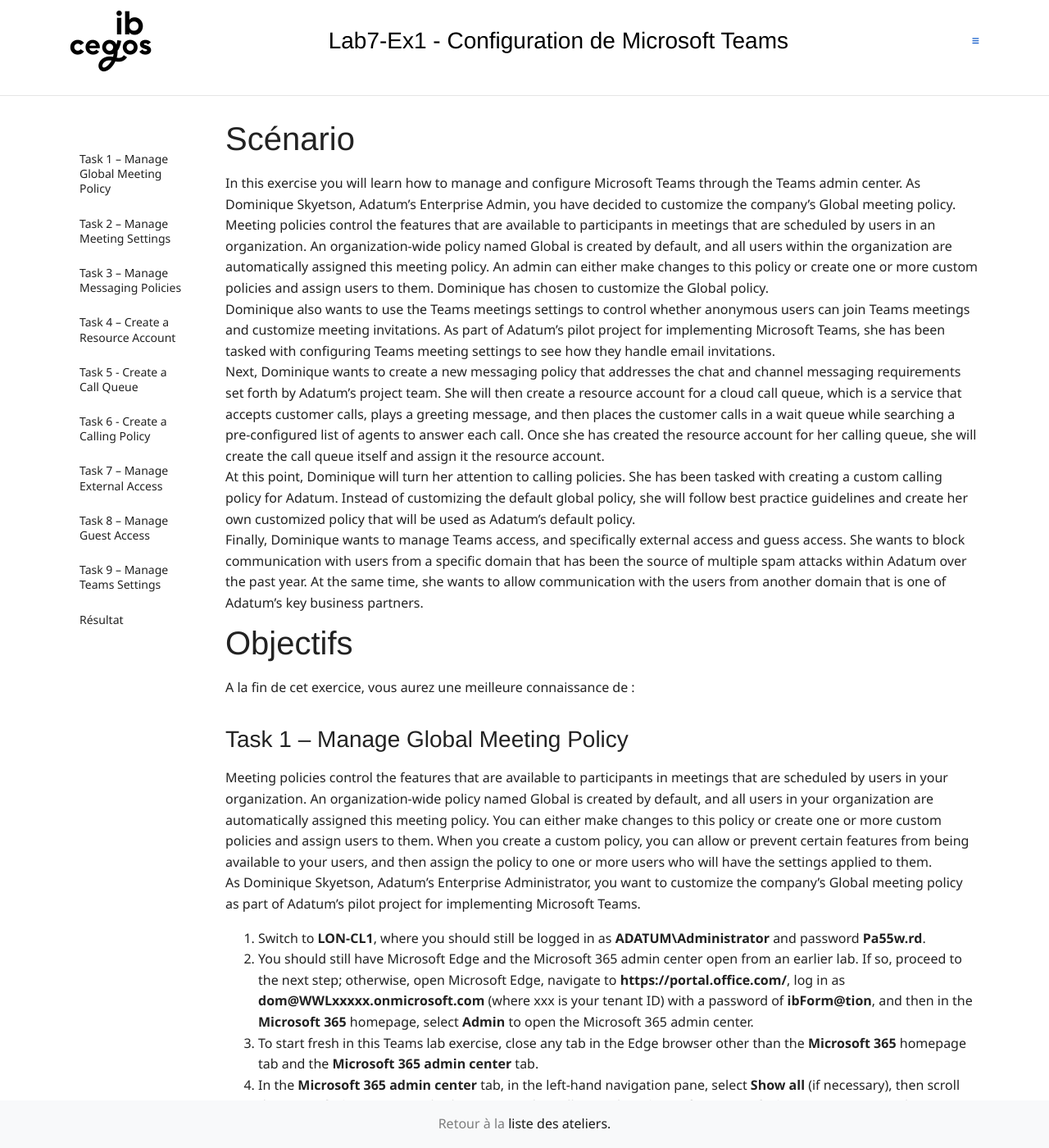
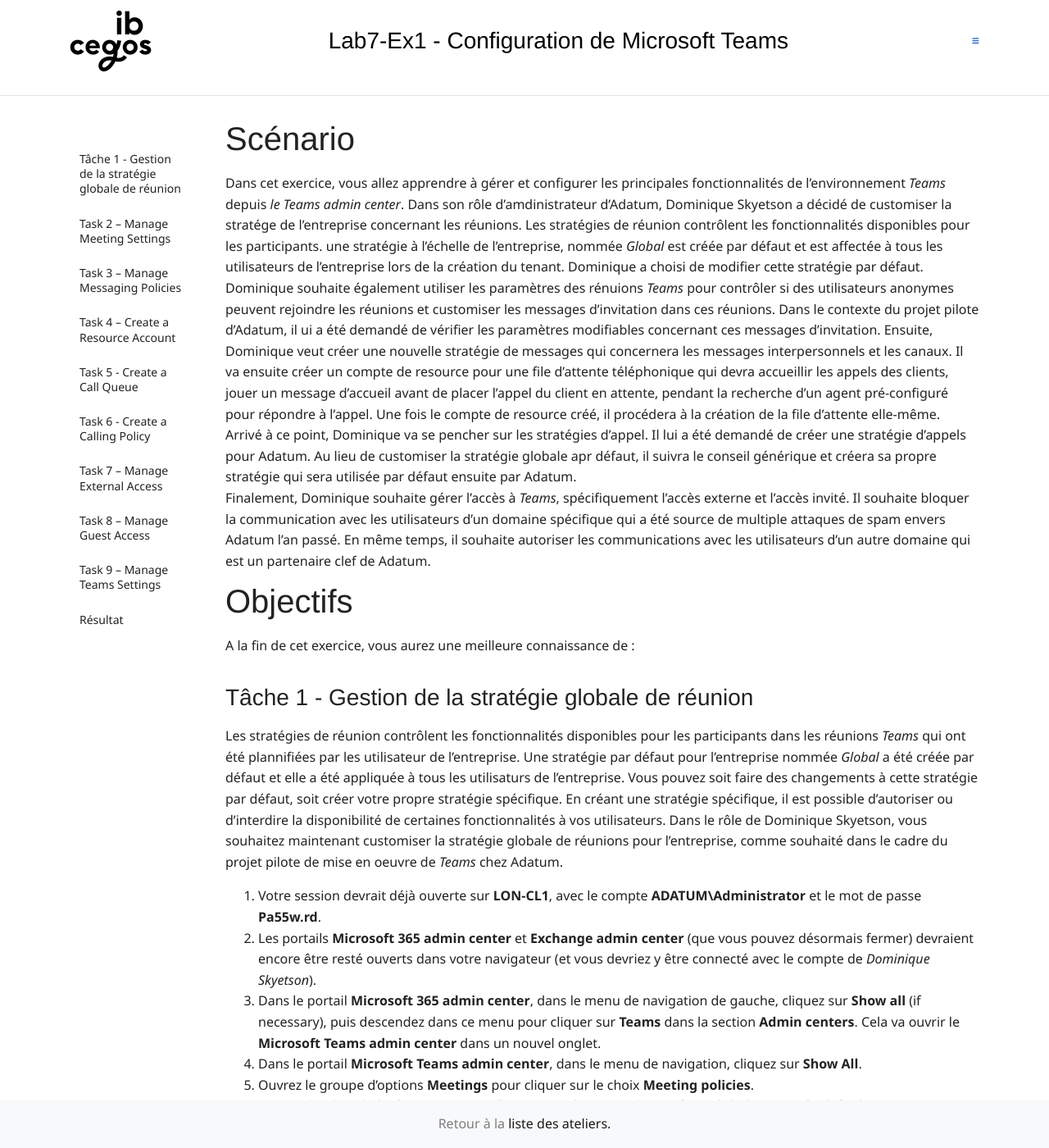
Before and after one commit to renaudwangler/ib-labs, a Jekyll site: the page built from msms030fr/lab7e1.md, in a window 1280 px wide and 1400 px high. Shown: the whole window at 82% size. Built offline with Jekyll 4.4.1, drawn with Linux system fonts in a browser that asks for light colours; nearby versions of some CDN libraries; comment, search, counter and statistics services are not loaded; some of the changed text lies outside the part shown.

Commit message:
msms030frl7e1t1

```diff
--- a/msms030fr/lab7e1.md
+++ b/msms030fr/lab7e1.md
@@ -4,32 +4,32 @@ title: "Lab7-Ex1 - Configuration de Microsoft Teams"
 length: "00"
 ---
 # Scénario
-In this exercise you will learn how to manage and configure Microsoft Teams through the Teams admin center. As Dominique Skyetson, Adatum's Enterprise Admin, you have decided to customize the company's Global meeting policy. Meeting policies control the features that are available to participants in meetings that are scheduled by users in an organization. An organization-wide policy named Global is created by default, and all users within the organization are automatically assigned this meeting policy. An admin can either make changes to this policy or create one or more custom policies and assign users to them. Dominique has chosen to customize the Global policy.
-Dominique also wants to use the Teams meetings settings to control whether anonymous users can join Teams meetings and customize meeting invitations. As part of Adatum’s pilot project for implementing Microsoft Teams, she has been tasked with configuring Teams meeting settings to see how they handle email invitations.
-Next, Dominique wants to create a new messaging policy that addresses the chat and channel messaging requirements set forth by Adatum’s project team. She will then create a resource account for a cloud call queue, which is a service that accepts customer calls, plays a greeting message, and then places the customer calls in a wait queue while searching a pre-configured list of agents to answer each call. Once she has created the resource account for her calling queue, she will create the call queue itself and assign it the resource account.
-At this point, Dominique will turn her attention to calling policies. She has been tasked with creating a custom calling policy for Adatum. Instead of customizing the default global policy, she will follow best practice guidelines and create her own customized policy that will be used as Adatum’s default policy.
-Finally, Dominique wants to manage Teams access, and specifically external access and guess access. She wants to block communication with users from a specific domain  that has been the source of multiple spam attacks within Adatum over the past year. At the same time, she wants to allow communication with the users from another domain that is one of Adatum's key business partners.
+Dans cet exercice, vous allez apprendre à gérer et configurer les principales fonctionnalités de l'environnement *Teams* depuis *le Teams admin center*. Dans son rôle d'amdinistrateur d'Adatum, Dominique Skyetson a décidé de customiser la stratége de l'entreprise concernant les réunions. Les stratégies de réunion contrôlent les fonctionnalités disponibles pour les participants. une stratégie à l'échelle de l'entreprise, nommée *Global* est créée par défaut et est affectée à tous les utilisateurs de l'entreprise lors de la création du tenant. Dominique a choisi de modifier cette stratégie par défaut.
+Dominique souhaite également utiliser les paramètres des rénuions *Teams* pour contrôler si des utilisateurs anonymes peuvent rejoindre les réunions et customiser les messages d'invitation dans ces réunions. Dans le contexte du projet pilote d'Adatum, il ui a été demandé de vérifier les paramètres modifiables concernant ces messages d'invitation.
+Ensuite, Dominique veut créer une nouvelle stratégie de messages qui concernera les messages interpersonnels et les canaux. Il va ensuite créer un compte de resource pour une file d'attente téléphonique qui devra accueillir les appels des clients, jouer un message d'accueil avant de placer l'appel du client en attente, pendant la recherche d'un agent pré-configuré pour répondre à l'appel. Une fois le compte de resource créé, il procédera à la création de la file d'attente elle-même.
+Arrivé à ce point, Dominique va se pencher sur les stratégies d'appel. Il lui a été demandé de créer une stratégie d'appels pour Adatum. Au lieu de customiser la stratégie globale apr défaut, il suivra le conseil générique et créera sa propre stratégie qui sera utilisée par défaut ensuite par Adatum.
+Finalement, Dominique souhaite gérer l'accès à *Teams*, spécifiquement l'accès externe et l'accès invité. Il souhaite bloquer la communication avec les utilisateurs d'un domaine spécifique qui a été source de multiple attaques de spam envers Adatum l'an passé. En même temps, il souhaite autoriser les communications avec les utilisateurs d'un autre domaine qui est un partenaire clef de Adatum.
 
 # Objectifs
 A la fin de cet exercice, vous aurez une meilleure connaissance de :
 
 
-## Task 1 – Manage Global Meeting Policy
-Meeting policies control the features that are available to participants in meetings that are scheduled by users in your organization. An organization-wide policy named Global is created by default, and all users in your organization are automatically assigned this meeting policy. You can either make changes to this policy or create one or more custom policies and assign users to them. When you create a custom policy, you can allow or prevent certain features from being available to your users, and then assign the policy to one or more users who will have the settings applied to them.
-As Dominique Skyetson, Adatum's Enterprise Administrator, you want to customize the company's Global meeting policy as part of Adatum’s pilot project for implementing Microsoft Teams.
-1. Switch to **LON-CL1**, where you should still be logged in as **ADATUM\Administrator** and password **Pa55w.rd**.
-1. You should still have Microsoft Edge and the Microsoft 365 admin center open from an earlier lab. If so, proceed to the next step; otherwise, open Microsoft Edge, navigate to **https://portal.office.com/**, log in as **dom@WWLxxxxx.onmicrosoft.com** (where xxx is your tenant ID) with a password of **ibForm@tion**, and then in the **Microsoft 365** homepage, select **Admin** to open the Microsoft 365 admin center.
-1. To start fresh in this Teams lab exercise, close any tab in the Edge browser other than the **Microsoft 365** homepage tab and the **Microsoft 365 admin center** tab.
-1. In the **Microsoft 365 admin center** tab, in the left-hand navigation pane, select **Show all** (if necessary), then scroll down to **Admin centers** and select **Teams.** This will open the **Microsoft Teams admin center** in a new tab.
-1. If a **Welcome to the Teams admin center** window appears, select the **Skip tour** option.
-1. In the **Microsoft Teams admin center**,  in the left-hand navigation pane, select **Meetings** and then select **Meeting policies**.
-1. In the **Meeting policies** window, scroll down to the list of meeting policies and select **Global (Org-wide default)**.
-1. In the **Global (Org-wide default)** window that appears, under the **Recording and transcription** section, review each setting and set **Transcription** to **On**.
-1. Under the **Content Sharing** section, review each setting. Select the drop-down arrow in the **Screen sharing mode** field and select **Single application** and then set the **External participants can give or request control** setting to **On**.
-1. Under the **Meeting join &amp; lobby** section, review each setting. Because Adatum has had issues in the past with non-invited external users dialing into meetings, you have been asked to verified the **People dialing-in can bypass the lobby** option is set to **Off**. This setting controls whether people who dial in by phone will automatically join the meeting or must wait in the lobby until they are admitted to the call. Because the **Who can bypass the lobby** setting is set to **People in my organization and guests**, anyone who dials-in will wait in the lobby until admitted; this includes both Adatum and non-Adatum participants. You may decide to turn this setting **On** if it proves to be problematic in practice, but for now, you want to begin with this level of control.
-1. Select the **Save** button at the bottom of the page.
-1. Select **Confirm** in the **Changes will take time to take effect** window.
-1. Leave all tabs open in your browser and proceed to the next task.
+## Tâche 1 - Gestion de la stratégie globale de réunion
+Les stratégies de réunion contrôlent les fonctionnalités disponibles pour les participants dans les réunions *Teams* qui ont été plannifiées par les utilisateur de l'entreprise. Une stratégie par défaut pour l'entreprise nommée *Global* a été créée par défaut et elle a été appliquée à tous les utilisaturs de l'entreprise. Vous pouvez soit faire des changements à cette stratégie par défaut, soit créer votre propre stratégie spécifique. En créant une stratégie spécifique, il est possible d'autoriser ou d'interdire la disponibilité de certaines fonctionnalités à vos utilisateurs.
+Dans le rôle de Dominique Skyetson, vous souhaitez maintenant customiser la stratégie globale de réunions pour l'entreprise, comme souhaité dans le cadre du projet pilote de mise en oeuvre de *Teams* chez Adatum.
+1. Votre session devrait déjà ouverte sur **LON-CL1**, avec le compte **ADATUM\Administrator** et le mot de passe **Pa55w.rd**.
+1. Les portails **Microsoft 365 admin center** et **Exchange admin center** (que vous pouvez désormais fermer) devraient encore être resté ouverts dans votre navigateur (et vous devriez y être connecté avec le compte de *Dominique Skyetson*).
+1. Dans le portail **Microsoft 365 admin center**, dans le menu de navigation de gauche, cliquez sur **Show all** (if necessary), puis descendez dans ce menu pour cliquer sur **Teams** dans la section **Admin centers**. Cela va ouvrir le **Microsoft Teams admin center** dans un nouvel onglet.
+1. Dans le portail **Microsoft Teams admin center**,  dans le menu de navigation, cliquez sur **Show All**.
+1. Ouvrez le groupe d'options **Meetings** pour cliquer sur le choix **Meeting policies**.
+1. Descendez dans la fenêtre **Meeting policies** pour cliquer sur la stratégie **Global (Org-wide default)**.
+1. Dans la fenêtre **Global (Org-wide default)** qui s'affiche, sous la section **Meeting join &amp; lobby**, observez chaque paramètre. Comme Adatum a rencontré des problèmes par le passé avec des invités en accès téléphonique entrant de manière inopinée dans des réunion, il vous a été demandé de vérifier que l'option **People dialing-in can bypass the lobby** soit sur **Off**.
+1. Sous la section **Content Sharing**, observez chaque paramètre. Sur le choix **Screen sharing mode**, cliquez sur **Entire screen** pour le changer en **Single application**.
+1. Toujours sous la section **Content Sharing**, baculez le choix **External participants can give or request control** à **On**.
+1. Sous la section **Recording and transcription**, observez chaque paramètre et passez la fonctionnalité de  **Transcription** à **On**.
+1. Cliquez sur le bouton **Save** en bas de la page.
+1. Cliquez sur le bouton **Confirm** dans la boite de dialogue **Changes will take time to take effect**.
+1. Conservez votre navigateur Internet ouvert pour la tâche suivante.
 
 ## Task 2 – Manage Meeting Settings
 As Dominique Skyetson, Adatum’s Microsoft 365 Enterprise Administrator, you use the Teams meetings settings to control whether anonymous users can join Teams meetings and customize meeting invitations. You can also use these settings to enable Quality of Service (QoS) and set port ranges for real-time traffic. These settings apply to all Teams meetings that users schedule in your organization. As part of Adatum’s pilot project for implementing Microsoft Teams, you want to configure Teams meeting settings to see how they handle email invitations.
```
Also changed, not shown: msms030fr/lab6e3.md (+1 -1 lines).
